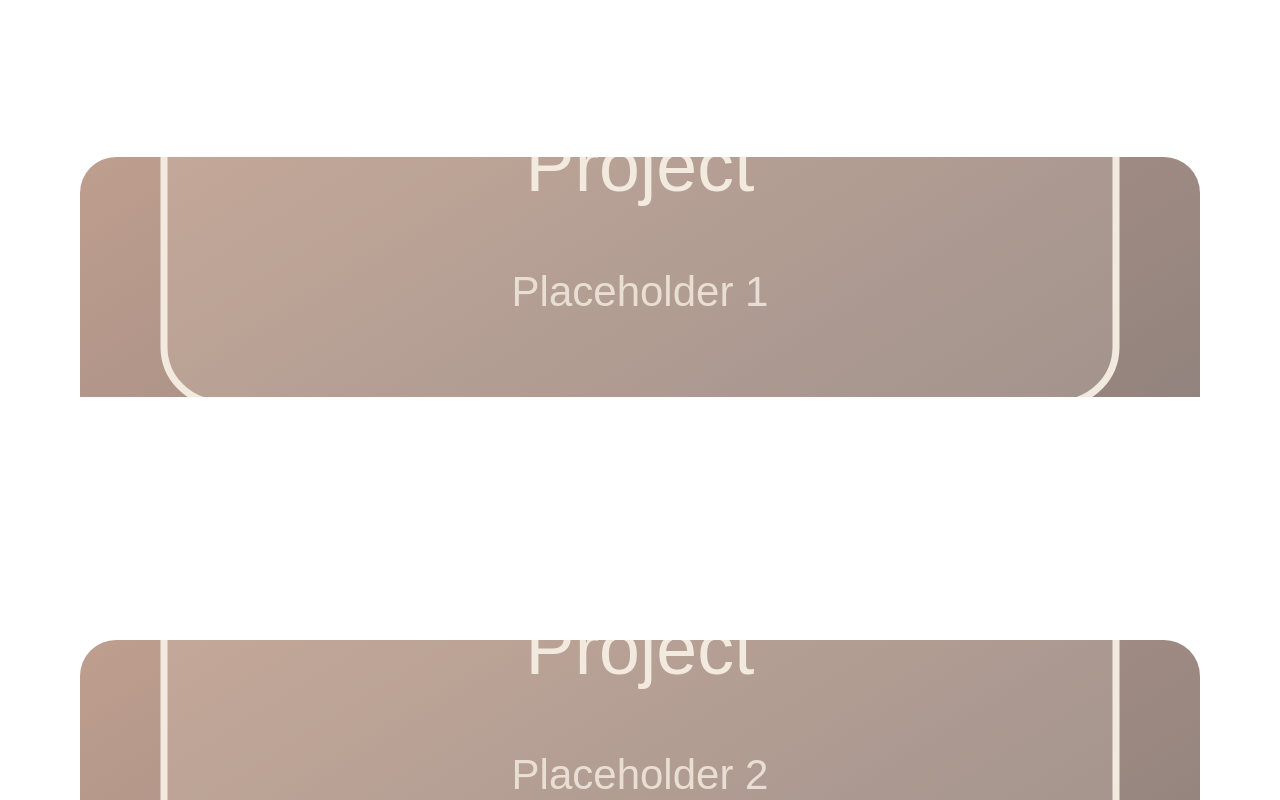
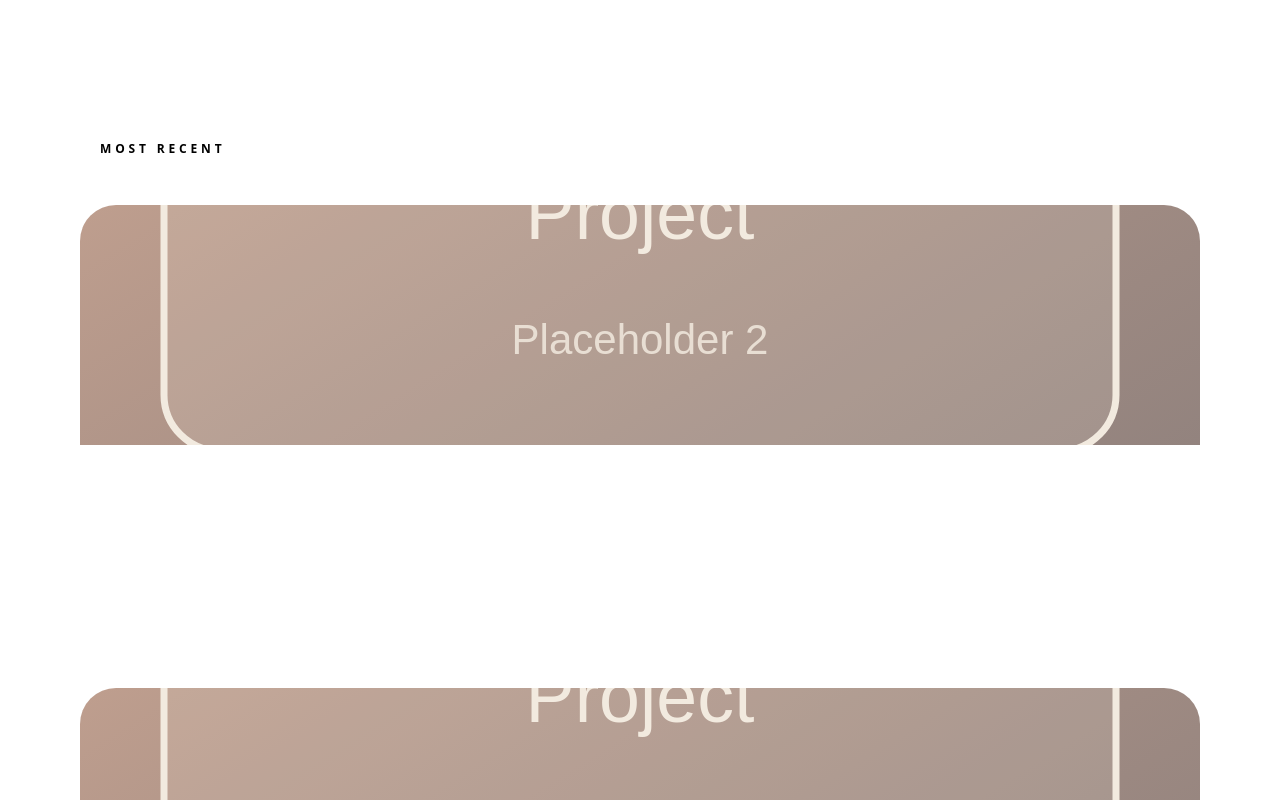
Before and after one commit to Chadangdang/chadang-portfolio1, a Next.js app: page / in a window 1280 px wide. Shown: the part 5620-6420 px from the top of the page. Built offline with nearby package versions, Linux system fonts and the light colour scheme.

Commit message:
port filter

```diff
--- a/src/components/sections/portfolio.tsx
+++ b/src/components/sections/portfolio.tsx
@@ -2,24 +2,74 @@
 
 import Image from "next/image";
 import { motion } from "framer-motion";
+import { useMemo, useState } from "react";
+
 import { SectionHeader } from "@/components/section-header";
 import { projects } from "@/lib/content";
 import { Badge } from "@/components/ui/badge";
+import { cn } from "@/lib/utils";
+
+const filterOptions = [
+  { key: "mostRecent", label: "Most Recent" },
+  { key: "code", label: "Code" },
+  { key: "organize", label: "Organize" },
+  { key: "internship", label: "Internship" },
+  { key: "competition", label: "Competition" },
+] as const;
 
 export function PortfolioSection() {
+  const [activeFilter, setActiveFilter] = useState<(typeof filterOptions)[number]["key"]>(
+    filterOptions[0].key,
+  );
+
+  const sortedProjects = useMemo(
+    () =>
+      [...projects].sort(
+        (a, b) => new Date(b.date).getTime() - new Date(a.date).getTime(),
+      ),
+    [],
+  );
+
+  const filteredProjects = useMemo(() => {
+    if (activeFilter === "mostRecent") {
+      return sortedProjects;
+    }
+
+    return sortedProjects.filter((project) => project.category === activeFilter);
+  }, [activeFilter, sortedProjects]);
+
   return (
     <section id="portfolio" className="relative overflow-hidden py-24 sm:py-32">
       <div className="absolute inset-0 -z-10 bg-secondary/90" />
       <div className="absolute inset-x-0 top-0 -z-0 h-40 bg-gradient-to-b from-white/20 to-transparent" />
-      <div className="mx-auto flex w-full max-w-6xl flex-col gap-16 px-4 sm:px-6 lg:px-8">
+      <div className="mx-auto flex w-full max-w-6xl flex-col gap-10 px-4 sm:px-6 lg:px-8">
         <SectionHeader
           eyebrow="Portfolio"
           title="Selected journeys"
           subtitle="A collection of ideas turned real, Each project tells a story of growth, creativity, and a bit of grit. Every one taught me something new about building, leading, or simply pushing an idea forward."
           className="text-white [&>*]:text-white [&_span]:text-white/70"
         />
+        <div className="flex flex-col gap-10">
+          <div className="flex flex-wrap items-center gap-3">
+            {filterOptions.map((option) => (
+              <button
+                key={option.key}
+                type="button"
+                onClick={() => setActiveFilter(option.key)}
+                className={cn(
+                  "rounded-full border border-white/30 bg-white/5 px-5 py-2 text-xs font-semibold uppercase tracking-[0.32em] text-white/70 transition-colors",
+                  activeFilter === option.key
+                    ? "bg-white text-secondary"
+                    : "hover:border-white/50 hover:text-white",
+                )}
+                aria-pressed={activeFilter === option.key}
+              >
+                {option.label}
+              </button>
+            ))}
+          </div>
           <div className="grid gap-8 md:grid-cols-2">
-          {projects.map((project, index) => (
+            {filteredProjects.map((project, index) => (
               <motion.a
                 key={project.title}
                 href={project.href}
@@ -66,6 +116,7 @@ export function PortfolioSection() {
             ))}
           </div>
         </div>
+      </div>
     </section>
   );
 }
--- a/src/lib/content.ts
+++ b/src/lib/content.ts
@@ -23,6 +23,8 @@ export type Project = {
   image: string;
   href: string;
   tags: string[];
+  category: "code" | "organize" | "internship" | "competition";
+  date: string;
 };
 
 import { Cpu, Sparkles, Users } from "lucide-react";
@@ -150,6 +152,8 @@ export const projects: Project[] = [
     image: "/projects/project-1.svg",
     href: "#",
     tags: ["React", "TypeScript", "Yelp API"],
+    category: "code",
+    date: "2024-04-12",
   },
   {
     title: "Driveflow",
@@ -159,6 +163,8 @@ export const projects: Project[] = [
     image: "/projects/project-2.svg",
     href: "#",
     tags: ["Next.js", "Framer Motion", "Tailwind"],
+    category: "organize",
+    date: "2025-02-28",
   },
   {
     title: "Aura UI Kit",
@@ -168,6 +174,8 @@ export const projects: Project[] = [
     image: "/projects/project-3.svg",
     href: "#",
     tags: ["Design Systems", "shadcn/ui", "Storybook"],
+    category: "code",
+    date: "2023-11-05",
   },
   {
     title: "Nomad Atlas",
@@ -177,6 +185,8 @@ export const projects: Project[] = [
     image: "/projects/project-4.svg",
     href: "#",
     tags: ["PWA", "Next.js", "Mapbox"],
+    category: "competition",
+    date: "2023-07-18",
   },
   {
     title: "Studio Kanomtian",
@@ -186,6 +196,8 @@ export const projects: Project[] = [
     image: "/projects/project-5.svg",
     href: "#",
     tags: ["MDX", "Contentlayer", "Design"],
+    category: "internship",
+    date: "2023-04-03",
   },
   {
     title: "InSeason",
@@ -195,5 +207,7 @@ export const projects: Project[] = [
     image: "/projects/project-6.svg",
     href: "#",
     tags: ["Next.js", "Sanity", "Plausible"],
+    category: "code",
+    date: "2022-12-12",
   },
 ];
```
Also changed, not shown: 1 other file (tests, documents, lock files or other folders). Lines whose indentation alone changed are shown as unchanged.
